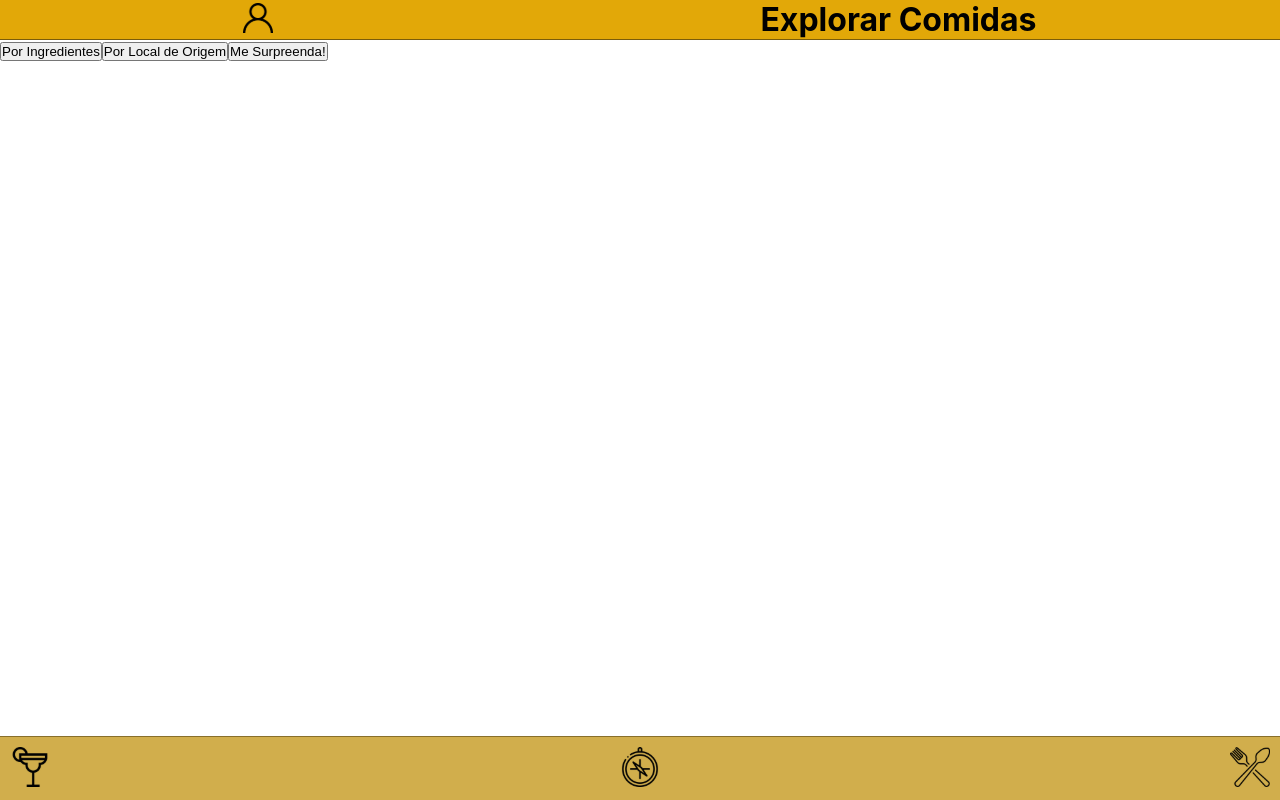
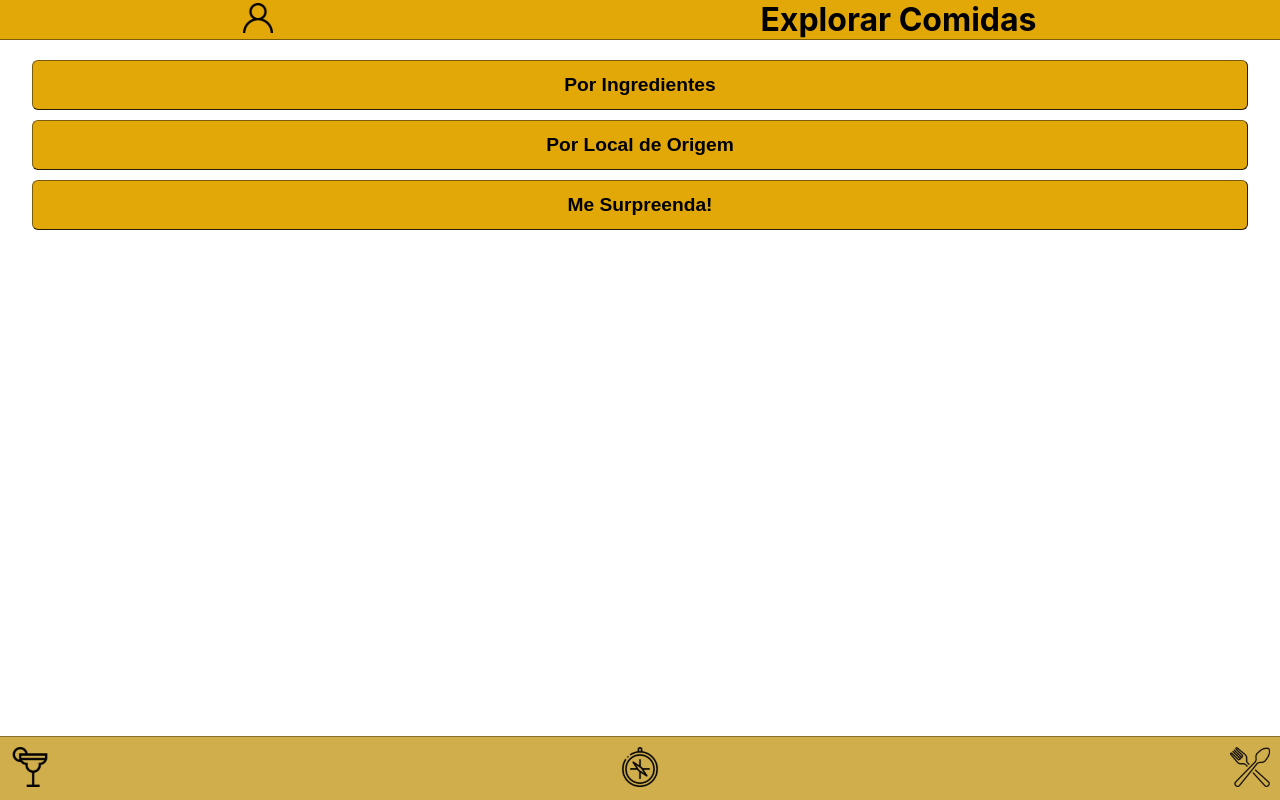
Before and after one commit to marianoelsztain/Recipes-app, a React (Create React App) app: page /explorar/comidas in a window 1280 px wide. Built offline with nearby package versions, Linux system fonts and the light colour scheme.

Commit message:
Finalizando CSS Parcial

```diff
--- a/src/components/ExploreDetailsDrinks.js
+++ b/src/components/ExploreDetailsDrinks.js
@@ -3,22 +3,32 @@ import { Link } from 'react-router-dom';
 
 function exploreDetailsDrinks() {
   return (
-    <div>
-      <Link to="/explorar/bebidas/ingredientes">
+    <div className="explore-page-container">
+      <Link
+        to="/explorar/bebidas/ingredientes"
+        className="link-explore"
+      >
         <button
+          className="btn-explore-page"
+          data-testid="explore-by-ingredient"
           type="button"
-          data-testid="explore-by-ingredient"
         >
           Por Ingredientes
         </button>
       </Link>
 
-      <button
-        type="button"
-        data-testid="explore-surprise"
+      <Link
+        to="/explorar/bebidas/ingredientes"
+        className="link-explore"
       >
-        Me Surpreenda!
-      </button>
+        <button
+          className="btn-explore-page"
+          type="button"
+          data-testid="explore-surprise"
+        >
+          Me Surpreenda!
+        </button>
+      </Link>
 
     </div>
   );
--- a/src/components/ExploreDetailsFood.js
+++ b/src/components/ExploreDetailsFood.js
@@ -3,28 +3,40 @@ import { Link } from 'react-router-dom';
 
 export default function exploreDetailsFood() {
   return (
-    <div>
-      <Link to="/explorar/comidas/ingredientes">
+    <div className="explore-page-container">
+      <Link
+        to="/explorar/comidas/ingredientes"
+        className="link-explore"
+      >
         <button
+          data-testid="explore-by-ingredient"
+          className="btn-explore-page"
           type="button"
-          data-testid="explore-by-ingredient"
         >
           Por Ingredientes
         </button>
       </Link>
 
-      <Link to="/explorar/comidas/area">
+      <Link
+        to="/explorar/comidas/area"
+        className="link-explore"
+      >
         <button
+          className="btn-explore-page"
+          data-testid="explore-by-area"
           type="button"
-          data-testid="explore-by-area"
         >
           Por Local de Origem
         </button>
       </Link>
-      <Link to="/explorar/comidas/area">
+      <Link
+        to="/explorar/comidas/area"
+        className="link-explore"
+      >
         <button
+          className="btn-explore-page"
+          data-testid="explore-surprise"
           type="button"
-          data-testid="explore-surprise"
         >
           Me Surpreenda!
         </button>
--- a/src/css/Explorar.css
+++ b/src/css/Explorar.css
@@ -7,6 +7,13 @@
 
 .explore-food-container {
   display: flex;
+  margin-top: 20px;
+  width: 100%;
+}
+
+.explore-page-container {
+  display: flex;
+  flex-direction: column;
   margin-top: 20px;
   width: 100%;
 }
@@ -29,3 +36,16 @@
   text-align: center;
   width: 95%;
 }
+
+.btn-explore-page {
+  background-color:  rgb(226, 168, 8);
+  border-color: rgb(122, 93, 11);
+  border-radius: 6px;
+  border-width: .5px;
+  font-size: 1.2rem;
+  font-weight: 600;
+  height: 50px;
+  margin-bottom: 10px;
+  text-align: center;
+  width: 95%;
+}
--- a/src/pages/ExplorarBebidas.js
+++ b/src/pages/ExplorarBebidas.js
@@ -2,6 +2,7 @@ import React from 'react';
 import Header from '../components/Header';
 import Footer from '../components/Footer';
 import ExploreDetailsDrinks from '../components/ExploreDetailsDrinks';
+import '../css/Explorar.css';
 
 function ExplorarBebidas() {
   return (
--- a/src/pages/ExplorarComidas.js
+++ b/src/pages/ExplorarComidas.js
@@ -2,6 +2,7 @@ import React from 'react';
 import Header from '../components/Header';
 import Footer from '../components/Footer';
 import ExploreDetailsFood from '../components/ExploreDetailsFood';
+import '../css/Explorar.css';
 
 function ExplorarComidas() {
   return (
```
